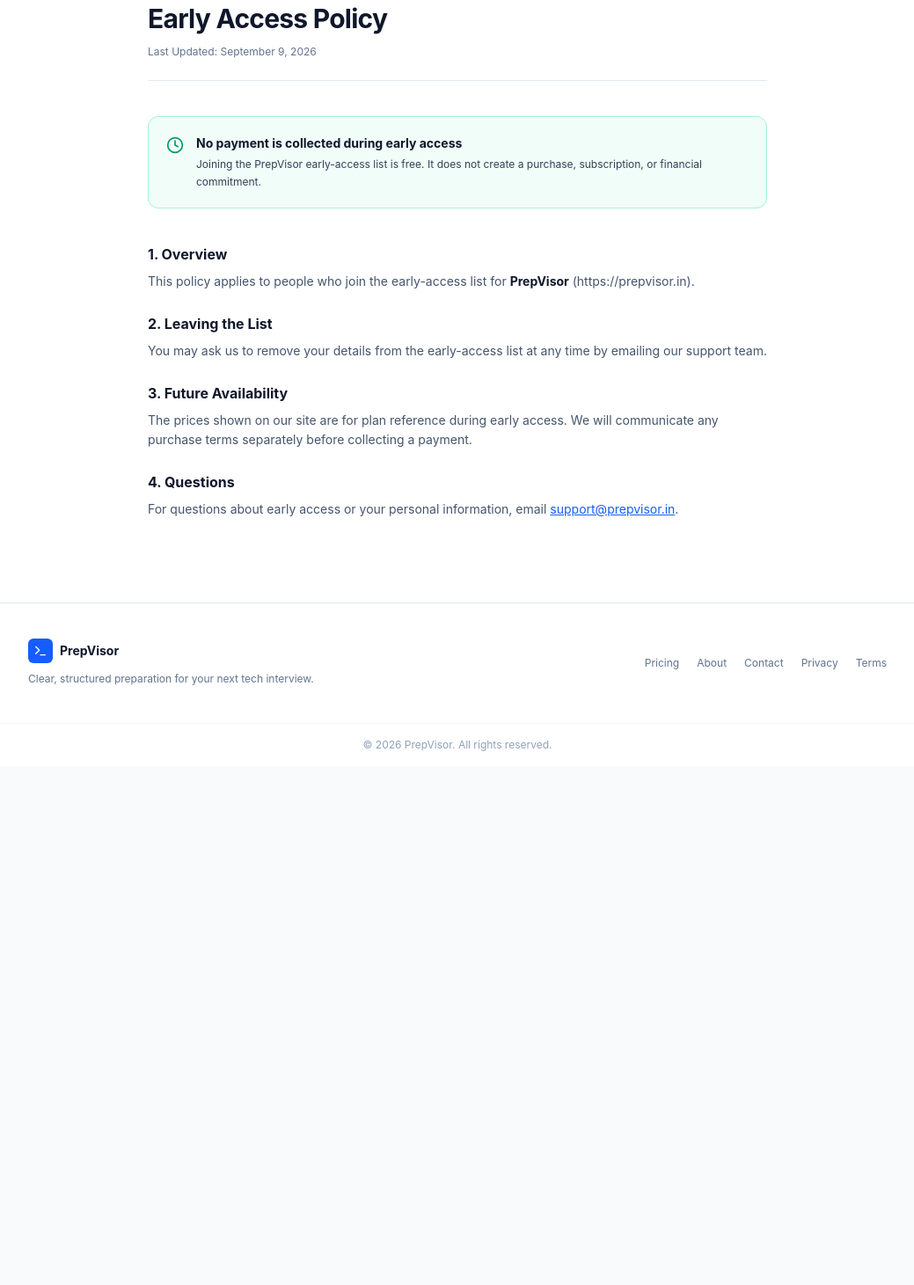
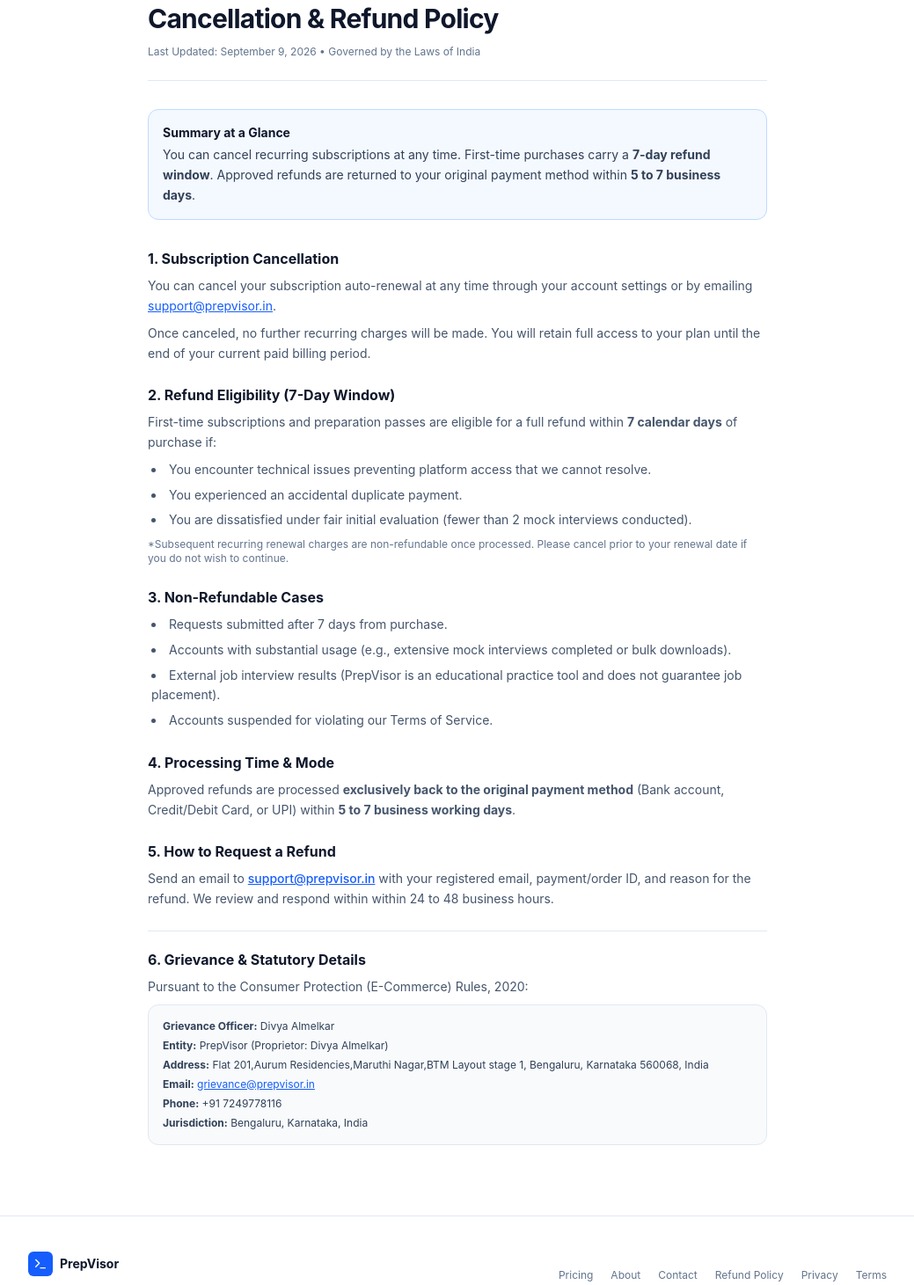
Before and after one commit to AkashPangare/ai-interview-coach-website, a React (Vite) app: page /refund-policy in a window 1280 px wide. Shown: the part 180-1641 px from the top of the page at 88% size, without its empty margins (120-1159 px from the left). Before the commit the page ends 1051 px from the top, so only its background shows below. Built offline with nearby package versions, Linux system fonts and the light colour scheme.

Commit message:
website modification

```diff
--- a/src/App.tsx
+++ b/src/App.tsx
@@ -7,7 +7,6 @@
 import { PricingPage } from "@/pages/PricingPage"
 import { ContactPage } from "@/pages/ContactPage"
 import { RefundPolicyPage } from "@/pages/RefundPolicyPage"
-import { DeliveryPolicyPage } from "@/pages/DeliveryPolicyPage"
 import { PrivacyPolicyPage } from "@/pages/PrivacyPolicyPage"
 import { TermsPage } from "@/pages/TermsPage"
 import { AboutPage } from "@/pages/AboutPage"
@@ -63,7 +62,6 @@
           />
           <Route path="/contact" element={<ContactPage />} />
           <Route path="/refund-policy" element={<RefundPolicyPage />} />
-          <Route path="/delivery-policy" element={<DeliveryPolicyPage />} />
           <Route path="/privacy" element={<PrivacyPolicyPage />} />
           <Route path="/terms" element={<TermsPage />} />
           <Route
--- a/src/components/Footer.tsx
+++ b/src/components/Footer.tsx
@@ -3,4 +3,31 @@
 import { Terminal } from "lucide-react"
 import { COMPANY_CONFIG } from "@/config/company"
 
-export const Footer: React.FC = () => <footer className="border-t border-slate-200 bg-white"><div className="mx-auto flex max-w-5xl flex-col gap-6 px-4 py-10 text-sm sm:flex-row sm:items-center sm:justify-between sm:px-6"><div><Link to="/" className="flex items-center gap-2 font-bold text-slate-900"><span className="flex h-7 w-7 items-center justify-center rounded-md bg-blue-600 text-white"><Terminal className="h-4 w-4" /></span>{COMPANY_CONFIG.brandName}</Link><p className="mt-2 max-w-sm text-xs leading-relaxed text-slate-500">Clear, structured preparation for your next tech interview.</p></div><div className="flex flex-wrap gap-x-5 gap-y-2 text-xs text-slate-500"><Link to="/pricing" className="hover:text-blue-600">Pricing</Link><Link to="/about" className="hover:text-blue-600">About</Link><Link to="/contact" className="hover:text-blue-600">Contact</Link><Link to="/privacy" className="hover:text-blue-600">Privacy</Link><Link to="/terms" className="hover:text-blue-600">Terms</Link></div></div><div className="border-t border-slate-100 py-4 text-center text-xs text-slate-400">© {new Date().getFullYear()} {COMPANY_CONFIG.brandName}. All rights reserved.</div></footer>
+export const Footer: React.FC = () => (
+  <footer className="border-t border-slate-200 bg-white">
+    <div className="mx-auto flex max-w-5xl flex-col gap-6 px-4 py-10 text-sm sm:flex-row sm:items-center sm:justify-between sm:px-6">
+      <div>
+        <Link to="/" className="flex items-center gap-2 font-bold text-slate-900">
+          <span className="flex h-7 w-7 items-center justify-center rounded-md bg-blue-600 text-white">
+            <Terminal className="h-4 w-4" />
+          </span>
+          {COMPANY_CONFIG.brandName}
+        </Link>
+        <p className="mt-2 max-w-sm text-xs leading-relaxed text-slate-500">
+          Clear, structured preparation for your next tech interview.
+        </p>
+      </div>
+      <div className="flex flex-wrap gap-x-5 gap-y-2 text-xs text-slate-500">
+        <Link to="/pricing" className="hover:text-blue-600">Pricing</Link>
+        <Link to="/about" className="hover:text-blue-600">About</Link>
+        <Link to="/contact" className="hover:text-blue-600">Contact</Link>
+        <Link to="/refund-policy" className="hover:text-blue-600">Refund Policy</Link>
+        <Link to="/privacy" className="hover:text-blue-600">Privacy</Link>
+        <Link to="/terms" className="hover:text-blue-600">Terms</Link>
+      </div>
+    </div>
+    <div className="border-t border-slate-100 py-4 text-center text-xs text-slate-400">
+      © {new Date().getFullYear()} {COMPANY_CONFIG.brandName}. All rights reserved.
+    </div>
+  </footer>
+)
--- a/src/config/company.ts
+++ b/src/config/company.ts
@@ -34,8 +34,8 @@
   // Contact Details
   contact: {
     email: "support@prepvisor.in",
-    phone: "+91 9960789905",
-    displayPhone: "+91 9960789905",
+    phone: "+91 7249778116",
+    displayPhone: "+91 7249778116",
     hours: "Monday – Friday, 9:30 AM to 6:30 PM IST",
     tat: "Within 24 to 48 business hours",
   },
@@ -51,7 +51,7 @@
       name: "Divya Almelkar",
       title: "Grievance Officer & Founder",
       email: "grievance@prepvisor.in",
-      phone: "+91 9960789905",
+      phone: "+91 7249778116",
       address: "Flat 201,Aurum Residencies,Maruthi Nagar,BTM Layout stage 1, Bengaluru, Karnataka 560068, India",
     },
   },
--- a/src/pages/DeliveryPolicyPage.tsx
+++ /dev/null
@@ -1,71 +0,0 @@
-import React from "react"
-import { Zap, Clock } from "lucide-react"
-import { COMPANY_CONFIG } from "@/config/company"
-
-export const DeliveryPolicyPage: React.FC = () => {
-  return (
-    <div className="py-14 sm:py-20 bg-white min-h-screen text-slate-700">
-      <div className="mx-auto max-w-3xl px-4 sm:px-6 lg:px-8 space-y-10">
-        {/* Header */}
-        <div className="space-y-3 border-b border-slate-200 pb-6">
-          <div className="inline-flex items-center gap-1.5 rounded-full border border-blue-200 bg-blue-50 px-3 py-1 text-xs font-semibold text-blue-700">
-            <Zap className="h-3.5 w-3.5" />
-            <span>Delivery & Fulfillment</span>
-          </div>
-          <h1 className="text-3xl font-bold tracking-tight text-slate-900">
-            Digital Service Delivery Policy
-          </h1>
-          <p className="text-xs text-slate-500">
-            Last Updated: September 9, 2026
-          </p>
-        </div>
-
-        {/* Highlight Card */}
-        <div className="rounded-xl border border-blue-200 bg-blue-50/70 p-5 flex items-start gap-3.5">
-          <Clock className="h-5 w-5 text-blue-600 shrink-0 mt-0.5" />
-          <div className="space-y-1 text-xs text-slate-700">
-            <h3 className="font-bold text-slate-900 text-sm">
-              Instant Electronic Delivery (0 to 15 Minutes)
-            </h3>
-            <p className="leading-relaxed">
-              PrepVisor is an online educational service. <strong>No physical shipments are made.</strong> Early-access updates and future access details are delivered by email.
-            </p>
-          </div>
-        </div>
-
-        {/* Content */}
-        <div className="space-y-6 text-xs sm:text-sm leading-relaxed text-slate-600">
-          <section className="space-y-2">
-            <h2 className="text-base font-bold text-slate-900">1. Digital Nature of Service</h2>
-            <p>
-              <strong className="text-slate-900">{COMPANY_CONFIG.brandName}</strong> provides web-based software for interview preparation. All practice modules and curriculum planners are accessed directly through your web browser. No physical goods or books will be shipped to your postal address.
-            </p>
-          </section>
-
-          <section className="space-y-2">
-            <h2 className="text-base font-bold text-slate-900">2. How Access is Delivered</h2>
-            <ol className="space-y-2 list-decimal list-inside text-slate-600">
-              <li>You join the early-access list using your contact details.</li>
-              <li>We email you when the product is ready for access.</li>
-              <li>You can contact us anytime with questions about availability.</li>
-            </ol>
-          </section>
-
-          <section className="space-y-2">
-            <h2 className="text-base font-bold text-slate-900">3. Shipping Fees</h2>
-            <p>
-              Because our platform is delivered entirely online, shipping and handling charges are <strong>₹0.00 (Completely Free)</strong>.
-            </p>
-          </section>
-
-          <section className="space-y-2">
-            <h2 className="text-base font-bold text-slate-900">4. Support for Delivery Inquiries</h2>
-            <p>
-              If you have questions about early access, please reach out to us at <a href={`mailto:${COMPANY_CONFIG.contact.email}`} className="text-blue-600 underline">{COMPANY_CONFIG.contact.email}</a> or call us at <span className="text-slate-800 font-medium">{COMPANY_CONFIG.contact.displayPhone}</span>.
-            </p>
-          </section>
-        </div>
-      </div>
-    </div>
-  )
-}
--- a/src/pages/RefundPolicyPage.tsx
+++ b/src/pages/RefundPolicyPage.tsx
@@ -1,11 +1,11 @@
 import React from "react"
-import { RotateCcw, Clock } from "lucide-react"
+import { RotateCcw } from "lucide-react"
 import { COMPANY_CONFIG } from "@/config/company"
 
 export const RefundPolicyPage: React.FC = () => {
   return (
     <div className="py-14 sm:py-20 bg-white min-h-screen text-slate-700">
-      <div className="mx-auto max-w-3xl px-4 sm:px-6 lg:px-8 space-y-10">
+      <div className="mx-auto max-w-3xl px-4 sm:px-6 lg:px-8 space-y-8">
         {/* Header */}
         <div className="space-y-3 border-b border-slate-200 pb-6">
           <div className="inline-flex items-center gap-1.5 rounded-full border border-blue-200 bg-blue-50 px-3 py-1 text-xs font-semibold text-blue-700">
@@ -13,56 +13,93 @@
             <span>Policy Document</span>
           </div>
           <h1 className="text-3xl font-bold tracking-tight text-slate-900">
-            Early Access Policy
+            Cancellation & Refund Policy
           </h1>
           <p className="text-xs text-slate-500">
-            Last Updated: September 9, 2026
+            Last Updated: September 9, 2026 • Governed by the Laws of India
           </p>
         </div>
 
-        <div className="rounded-xl border border-emerald-200 bg-emerald-50/70 p-5 flex items-start gap-3.5">
-          <Clock className="h-5 w-5 text-emerald-600 shrink-0 mt-0.5" />
-          <div className="space-y-1 text-xs text-slate-700">
-            <h3 className="font-bold text-slate-900 text-sm">
-              No payment is collected during early access
-            </h3>
-            <p className="leading-relaxed">
-              Joining the PrepVisor early-access list is free. It does not create a purchase, subscription, or financial commitment.
-            </p>
-          </div>
+        {/* Highlight Summary */}
+        <div className="rounded-xl border border-blue-200 bg-blue-50/70 p-4 text-xs sm:text-sm text-slate-700 space-y-1">
+          <p className="font-bold text-slate-900">Summary at a Glance</p>
+          <p className="leading-relaxed">
+            You can cancel recurring subscriptions at any time. First-time purchases carry a <strong>7-day refund window</strong>. Approved refunds are returned to your original payment method within <strong>5 to 7 business days</strong>.
+          </p>
         </div>
 
-        {/* Content */}
+        {/* Core Policy Points */}
         <div className="space-y-6 text-xs sm:text-sm leading-relaxed text-slate-600">
           <section className="space-y-2">
-            <h2 className="text-base font-bold text-slate-900">1. Overview</h2>
+            <h2 className="text-base font-bold text-slate-900">1. Subscription Cancellation</h2>
             <p>
-              This policy applies to people who join the early-access list for <strong className="text-slate-900">{COMPANY_CONFIG.brandName}</strong> ({COMPANY_CONFIG.websiteUrl}).
+              You can cancel your subscription auto-renewal at any time through your account settings or by emailing{" "}
+              <a href={`mailto:${COMPANY_CONFIG.contact.email}`} className="text-blue-600 underline">
+                {COMPANY_CONFIG.contact.email}
+              </a>.
+            </p>
+            <p>
+              Once canceled, no further recurring charges will be made. You will retain full access to your plan until the end of your current paid billing period.
             </p>
           </section>
 
           <section className="space-y-2">
-            <h2 className="text-base font-bold text-slate-900">2. Leaving the List</h2>
+            <h2 className="text-base font-bold text-slate-900">2. Refund Eligibility (7-Day Window)</h2>
             <p>
-              You may ask us to remove your details from the early-access list at any time by emailing our support team.
+              First-time subscriptions and preparation passes are eligible for a full refund within <strong>{COMPANY_CONFIG.compliance.refundWindowDays} calendar days</strong> of purchase if:
+            </p>
+            <ul className="list-disc list-inside space-y-1.5 pl-1">
+              <li>You encounter technical issues preventing platform access that we cannot resolve.</li>
+              <li>You experienced an accidental duplicate payment.</li>
+              <li>You are dissatisfied under fair initial evaluation (fewer than 2 mock interviews conducted).</li>
+            </ul>
+            <p className="text-slate-500 text-xs">
+              *Subsequent recurring renewal charges are non-refundable once processed. Please cancel prior to your renewal date if you do not wish to continue.
             </p>
           </section>
 
           <section className="space-y-2">
-            <h2 className="text-base font-bold text-slate-900">3. Future Availability</h2>
+            <h2 className="text-base font-bold text-slate-900">3. Non-Refundable Cases</h2>
+            <ul className="list-disc list-inside space-y-1.5 pl-1">
+              <li>Requests submitted after 7 days from purchase.</li>
+              <li>Accounts with substantial usage (e.g., extensive mock interviews completed or bulk downloads).</li>
+              <li>External job interview results (PrepVisor is an educational practice tool and does not guarantee job placement).</li>
+              <li>Accounts suspended for violating our Terms of Service.</li>
+            </ul>
+          </section>
+
+          <section className="space-y-2">
+            <h2 className="text-base font-bold text-slate-900">4. Processing Time & Mode</h2>
             <p>
-              The prices shown on our site are for plan reference during early access. We will communicate any purchase terms separately before collecting a payment.
+              Approved refunds are processed <strong>exclusively back to the original payment method</strong> (Bank account, Credit/Debit Card, or UPI) within <strong>{COMPANY_CONFIG.compliance.refundProcessingDays}</strong>.
             </p>
           </section>
 
           <section className="space-y-2">
-            <h2 className="text-base font-bold text-slate-900">4. Questions</h2>
+            <h2 className="text-base font-bold text-slate-900">5. How to Request a Refund</h2>
             <p>
-              For questions about early access or your personal information, email <a href={`mailto:${COMPANY_CONFIG.contact.email}`} className="text-blue-600 underline">{COMPANY_CONFIG.contact.email}</a>.
+              Send an email to <a href={`mailto:${COMPANY_CONFIG.contact.email}`} className="text-blue-600 underline font-medium">{COMPANY_CONFIG.contact.email}</a> with your registered email, payment/order ID, and reason for the refund. We review and respond within {COMPANY_CONFIG.contact.tat.toLowerCase()}.
             </p>
+          </section>
+
+          <section className="space-y-2 border-t border-slate-200 pt-5">
+            <h2 className="text-base font-bold text-slate-900">6. Grievance & Statutory Details</h2>
+            <p>
+              Pursuant to the Consumer Protection (E-Commerce) Rules, 2020:
+            </p>
+            <div className="rounded-xl border border-slate-200 bg-slate-50 p-4 space-y-1.5 text-xs text-slate-700">
+              <p><strong>Grievance Officer:</strong> {COMPANY_CONFIG.compliance.grievanceOfficer.name}</p>
+              <p><strong>Entity:</strong> {COMPANY_CONFIG.legalEntity}</p>
+              <p><strong>Address:</strong> {COMPANY_CONFIG.compliance.grievanceOfficer.address}</p>
+              <p><strong>Email:</strong> <a href={`mailto:${COMPANY_CONFIG.compliance.grievanceOfficer.email}`} className="text-blue-600 underline">{COMPANY_CONFIG.compliance.grievanceOfficer.email}</a></p>
+              <p><strong>Phone:</strong> {COMPANY_CONFIG.compliance.grievanceOfficer.phone}</p>
+              <p><strong>Jurisdiction:</strong> {COMPANY_CONFIG.compliance.jurisdiction}</p>
+            </div>
           </section>
         </div>
       </div>
     </div>
   )
 }
+
+export default RefundPolicyPage
--- a/src/pages/TermsPage.tsx
+++ b/src/pages/TermsPage.tsx
@@ -30,21 +30,31 @@
           </section>
 
           <section className="space-y-2">
-            <h2 className="text-base font-bold text-slate-900">2. Description of Service</h2>
+            <h2 className="text-base font-bold text-slate-900">2. Description of Service & Digital Delivery</h2>
             <p>
-              PrepVisor provides online tools for interview preparation, including custom study plans, coding practice, and system design learning.
+              PrepVisor is a cloud-based Software-as-a-Service (SaaS) platform providing online interview preparation tools, study plans, coding practice, and AI-assisted coaching. Access is delivered electronically and instantly through your web browser; no physical goods are shipped.
             </p>
           </section>
 
           <section className="space-y-2">
-            <h2 className="text-base font-bold text-slate-900">3. Early Access</h2>
+            <h2 className="text-base font-bold text-slate-900">3. Subscriptions & Cancellation Policy</h2>
             <p>
-              Joining our early-access list is free and does not create a purchase, subscription, or obligation. We will contact you when access becomes available.
+              Paid access to PrepVisor is provided via recurring subscriptions or fixed-duration access passes. Subscribers may cancel auto-renewal at any time prior to their next billing date. All refund requests, eligibility rules, and dispute timelines are governed by our dedicated{" "}
+              <a href="/refund-policy" className="text-blue-600 hover:underline font-medium">
+                Cancellation &amp; Refund Policy
+              </a>.
             </p>
           </section>
 
           <section className="space-y-2">
-            <h2 className="text-base font-bold text-slate-900">4. Educational Disclaimer</h2>
+            <h2 className="text-base font-bold text-slate-900">4. Early Access & Free Features</h2>
+            <p>
+              Joining our early-access list or using free practice tiers does not create a financial commitment. Commercial subscription terms apply only when paid checkout is completed.
+            </p>
+          </section>
+
+          <section className="space-y-2">
+            <h2 className="text-base font-bold text-slate-900">5. Educational Disclaimer</h2>
             <div className="rounded-lg border border-amber-200 bg-amber-50/70 p-4 space-y-1.5 text-xs text-slate-700">
               <div className="flex items-center gap-2 font-semibold text-amber-900">
                 <ShieldAlert className="h-4 w-4" />
@@ -57,9 +67,9 @@
           </section>
 
           <section className="space-y-2">
-            <h2 className="text-base font-bold text-slate-900">5. Governing Law</h2>
+            <h2 className="text-base font-bold text-slate-900">6. Governing Law & Jurisdiction</h2>
             <p>
-              These Terms are governed by the laws of India. Any disputes shall be subject to the jurisdiction of the competent courts in {COMPANY_CONFIG.compliance.jurisdiction}.
+              These Terms are governed by the {COMPANY_CONFIG.compliance.governingLaw}. Any disputes shall be subject to the exclusive jurisdiction of the competent courts in {COMPANY_CONFIG.compliance.jurisdiction}.
             </p>
           </section>
         </div>
```
Also changed, not shown: 5 other files (tests, documents, lock files or other folders).
